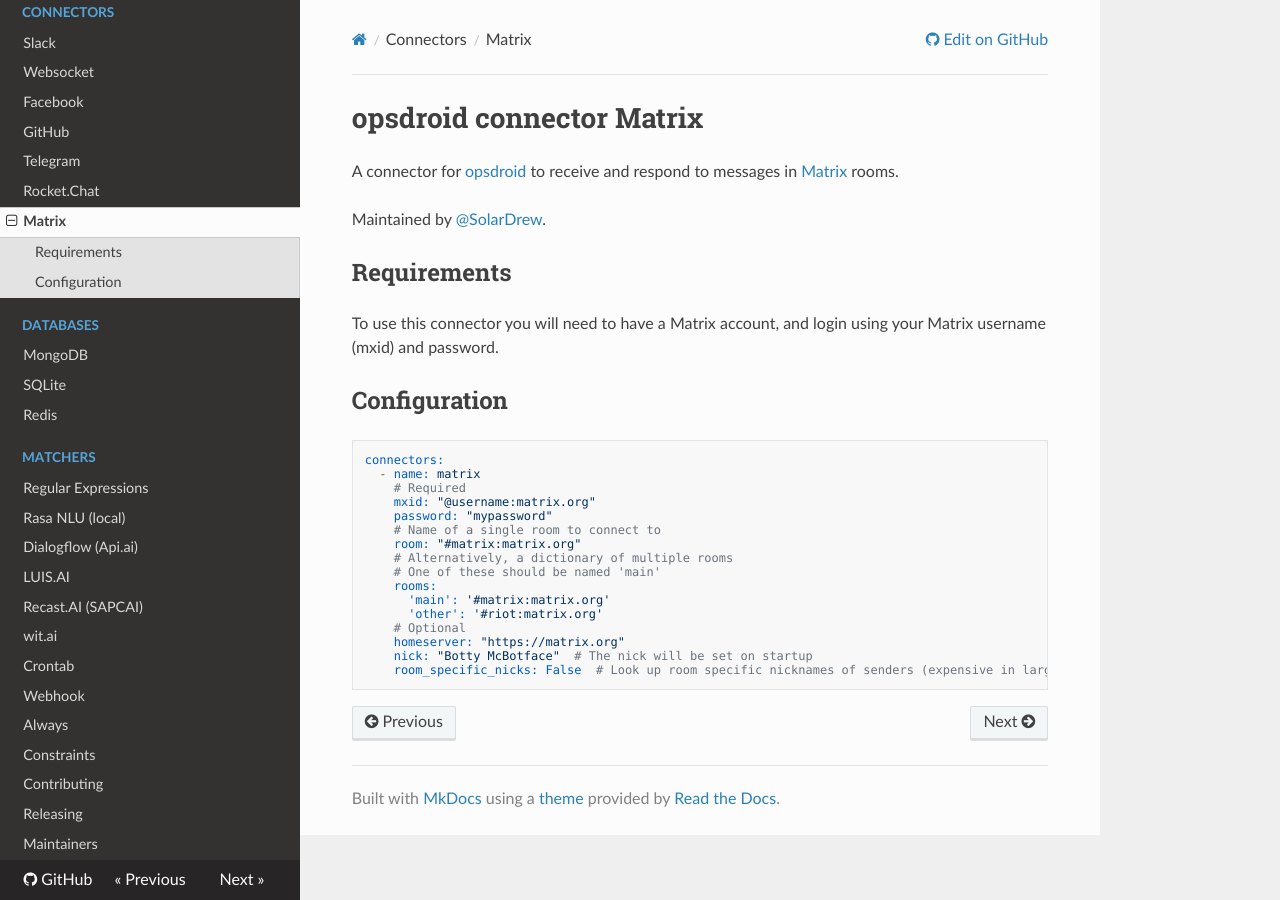
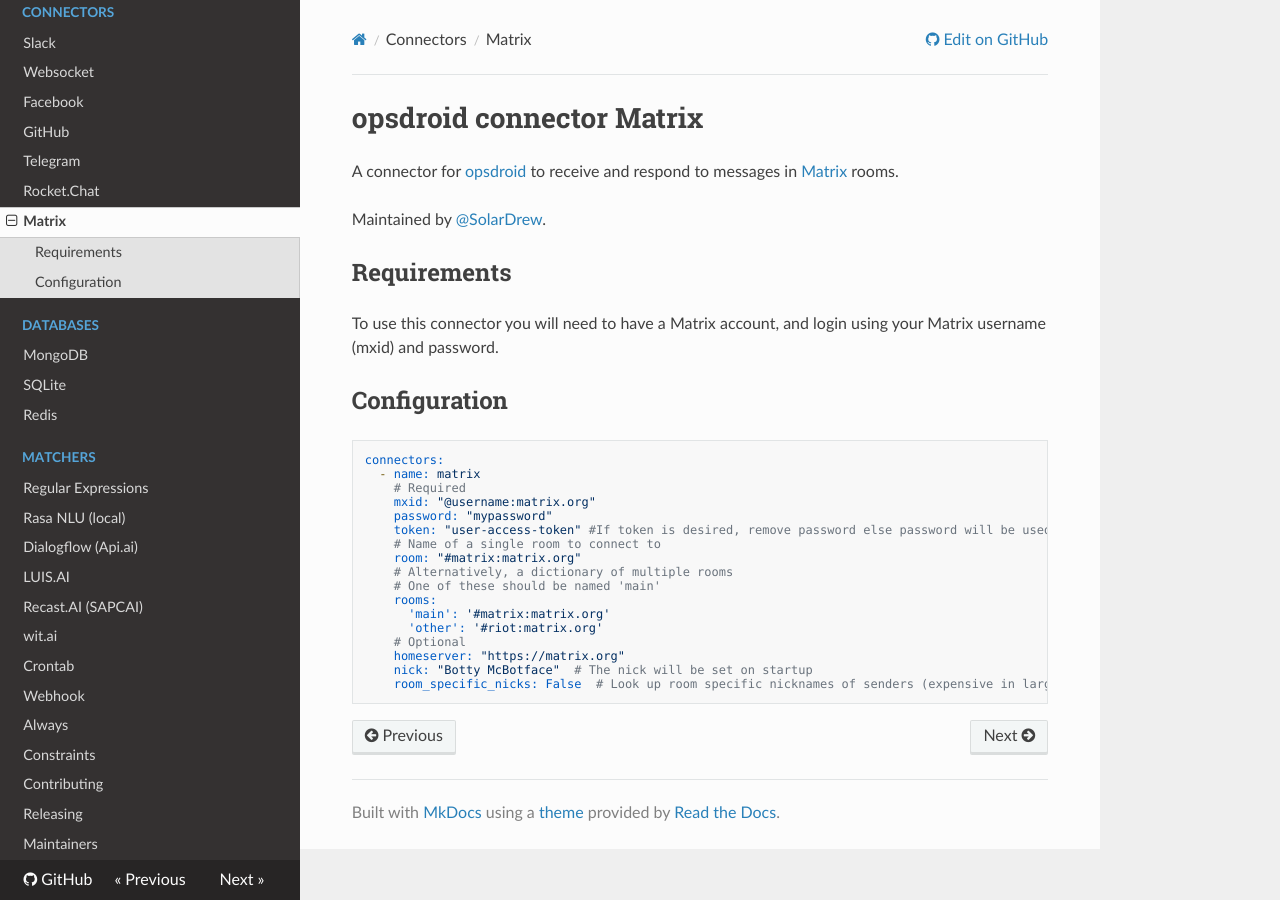
Before and after one commit to opsdroid/opsdroid, an MkDocs documentation site: the page built from docs/connectors/matrix.md, in a window 1280 px wide. Built offline with MkDocs 1.6.1, drawn with Linux system fonts in a browser that asks for light colours; nearby versions of some CDN libraries; old or Windows-style settings are respelled for this version of MkDocs.

Commit message:
update docs for token auth

```diff
--- a/docs/connectors/matrix.md
+++ b/docs/connectors/matrix.md
@@ -16,6 +16,7 @@
     # Required
     mxid: "@username:matrix.org"
     password: "mypassword"
+    token: "user-access-token" #If token is desired, remove password else password will be used.
     # Name of a single room to connect to
     room: "#matrix:matrix.org"
     # Alternatively, a dictionary of multiple rooms
```
